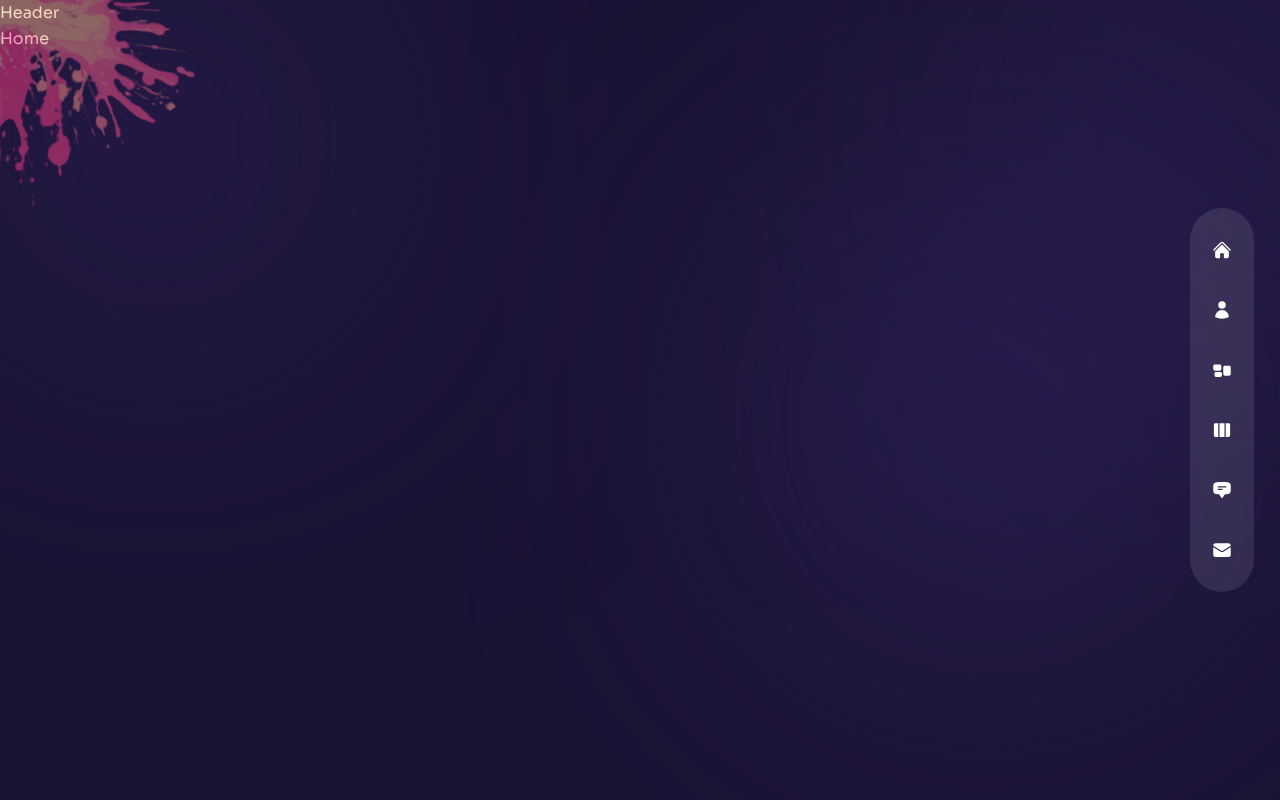
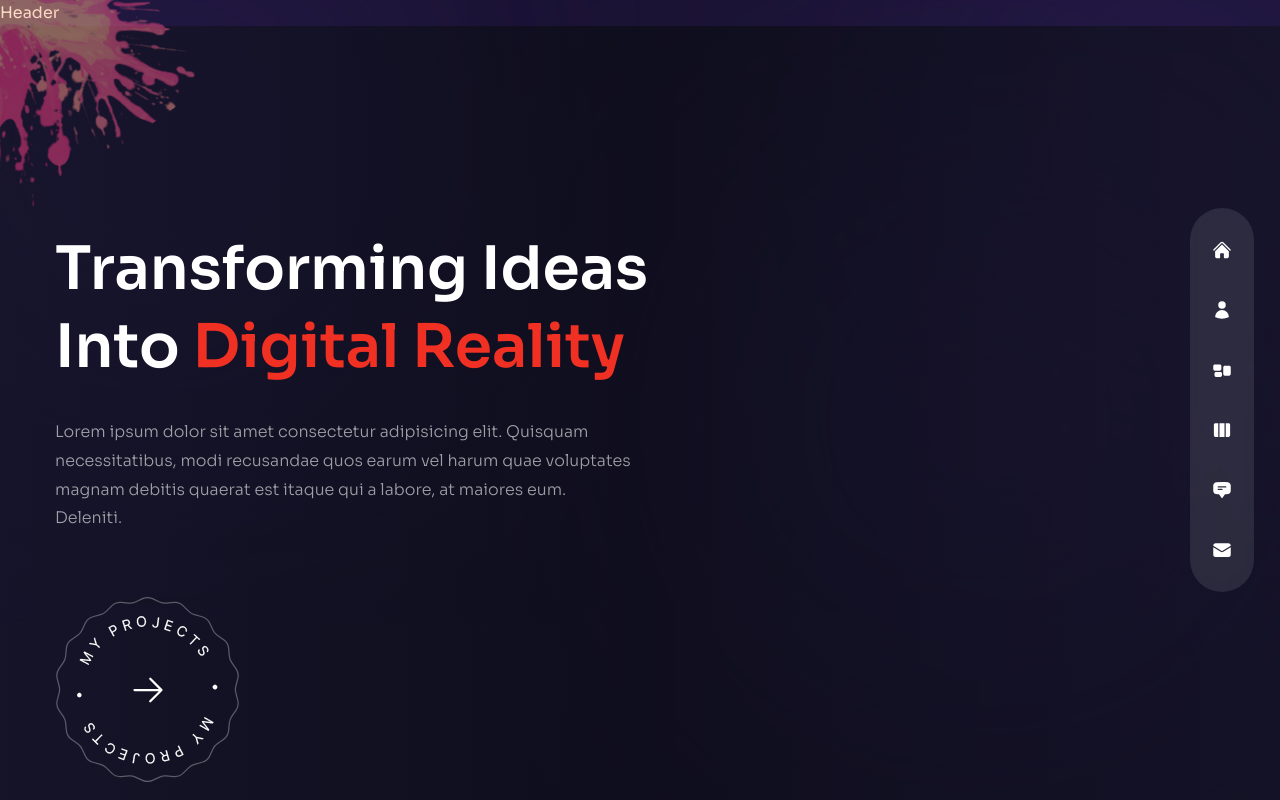
Before and after one commit to cedricbb/portfolio-react, a Next.js app: page / in a window 1280 px wide. Built offline with nearby package versions, Linux system fonts and the light colour scheme.

Commit message:
index page

```diff
--- a/components/Nav.jsx
+++ b/components/Nav.jsx
@@ -14,7 +14,8 @@
       <Link
         href={link.path}
         key={index}
-        className={`${link.path === pathname && 'text-accent'} relative flex items-center group hover:text-accent transition-all duration-300`}>
+        className={`${link.path === pathname && 'text-accent'} relative flex items-center group hover:text-accent transition-all duration-300`}
+      >
         <div className='absolute pr-14 right-0 hidden xl:group-hover:flex'>
           <div className='bg-white relative flex text-primary items-center p-[6px] rounded-[3px]'>
             <div className='text-[12px] leading-none font-semibold capitalize'>{link.name}</div>
--- a/components/ProjectsBtn.jsx
+++ b/components/ProjectsBtn.jsx
@@ -1,5 +1,18 @@
+import Image from "next/image"
+
+import Link from "next/link"
+
+import { HiArrowRight } from "react-icons/hi2";
+
 const ProjectsBtn = () => {
-  return <div>Project Btn</div>;
-};
+  return (
+  <div className="mx-auto xl:mx-0">
+    <Link href={'/work'} className="relative w-[185px] h-[185px] flex justify-center items-center bg-circleStar bg-cover bg-center bg-no-repeat group">
+      <Image src={'/assets/images/rounded-text.png'} width={141} height={148} alt="" className="animate-spin-slow w-full h-full max-w-[141px] max-h-[148px]"/>
+      <HiArrowRight className="absolute text-4xl group-hover:translate-x-2 transition-all duration-300"/>
+    </Link>
+  </div>
+  )
+}
 
-export default ProjectsBtn;
+export default ProjectsBtn
--- a/pages/index.jsx
+++ b/pages/index.jsx
@@ -1,5 +1,53 @@
+import Image from "next/image"
+import { motion } from "framer-motion"
+
+import ParticlesContainer from '../components/ParticlesContainer'
+import ProjectBtn from '../components/ProjectsBtn'
+import Avatar from '../components/Avatar'
+
+import { fadeIn } from '../variants'
+
 const Home = () => {
-  return <div>Home</div>;
+  return (
+  <div className="bg-primary/60 h-full">
+    <div className="w-full h-full bg-gradient-to-r from-primary/10 via-black/30 to-black/10">
+      <div className="text-center flex flex-col justify-center xl:pt-40 xl:text-left h-full container mx-auto">
+        <motion.h1
+        variants={fadeIn('down', 0.2)}
+        initial='hidden'
+        animate='show'
+        exit='hidden'
+        className="h1">
+          Transforming Ideas <br /> Into{' '}
+          <span className="text-accent">Digital Reality</span>
+        </motion.h1>
+        <motion.p
+        variants={fadeIn('down', 0.3)}
+        initial='hidden'
+        animate='show'
+        exit='hidden'
+        className="max-w-sm xl:max-w-xl mx-auto xl:mx-0 mb-10 xl:mb-16"
+        >
+          Lorem ipsum dolor sit amet consectetur adipisicing elit. Quisquam necessitatibus, modi recusandae quos earum vel
+          harum quae voluptates magnam debitis quaerat est itaque qui a labore, at maiores eum. Deleniti.
+        </motion.p>
+        <div className="flex justify-center xl:hidden relative">
+          <ProjectBtn />
+        </div>
+        <motion.div
+          variants={fadeIn('down', 0.4)}
+          initial='hidden'
+          animate='show'
+          exit='hidden'
+          className="hidden xl:flex"
+        >
+          <ProjectBtn />
+        </motion.div>
+      </div>
+    </div>
+    <div>image</div>
+  </div>
+  )
 };
 
-export default Home;
+export default Home
```
